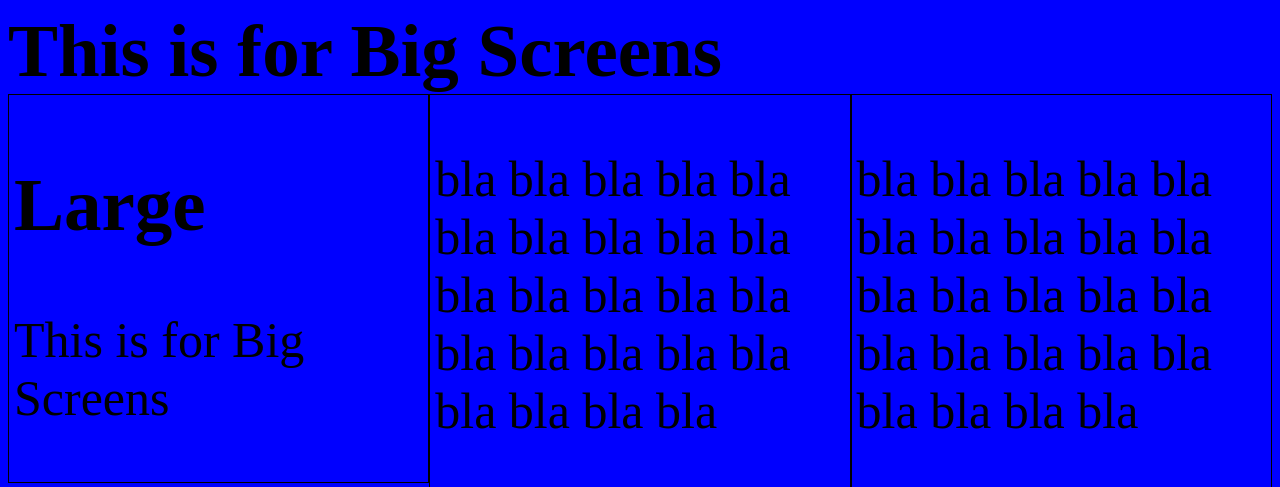
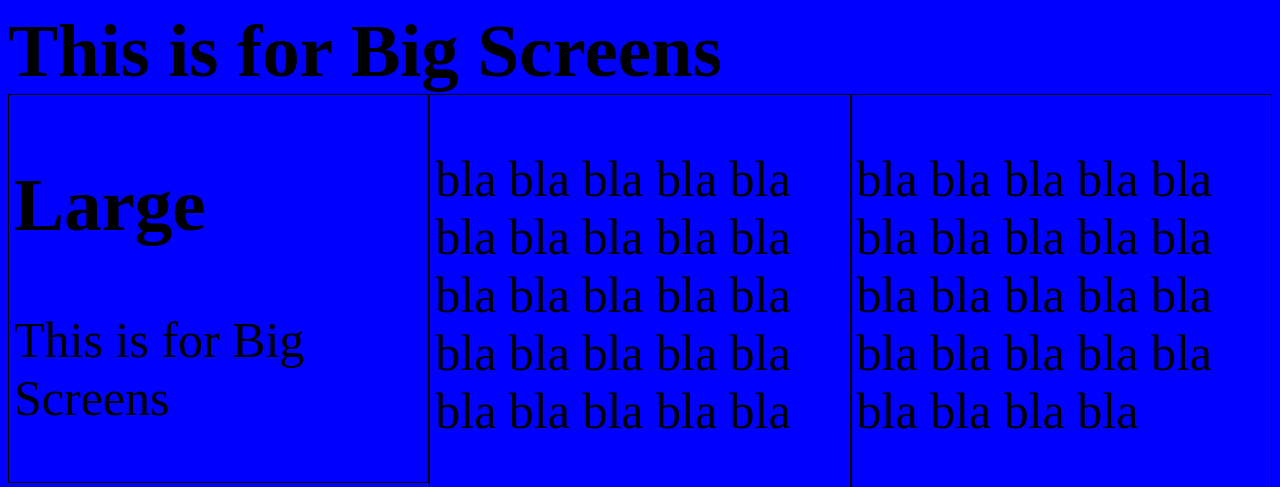
Before and after one commit to oscarpete/responsive-webdesign, a plain HTML site: page index.html in a window 1280 px wide. Shown: the top 487 px of the page. Drawn offline with Linux system fonts and the light colour scheme.

```diff
--- a/css/style.css
+++ b/css/style.css
@@ -22,6 +22,7 @@
 /*    padding: 5px;*/
 /*    border: 1px solid black;*/
 /*}*/
+
 
 .pie{
     width: 100%;
--- a/index.html
+++ b/index.html
@@ -37,7 +37,7 @@
 </section>
 <section class="movearound">
     <div>
-        <p>bla bla bla bla bla bla bla bla bla bla bla bla bla bla bla bla bla bla bla bla bla bla bla bla</p>
+        <p>bla bla bla bla bla bla bla bla bla bla bla bla bla bla bla bla bla bla bla bla bla bla bla bla bla</p>
         <p>bla bla bla bla bla bla bla bla bla bla bla bla bla bla bla bla bla bla bla bla bla bla bla bla</p>
         <p>** this is the end **</p>
         <br>
```
